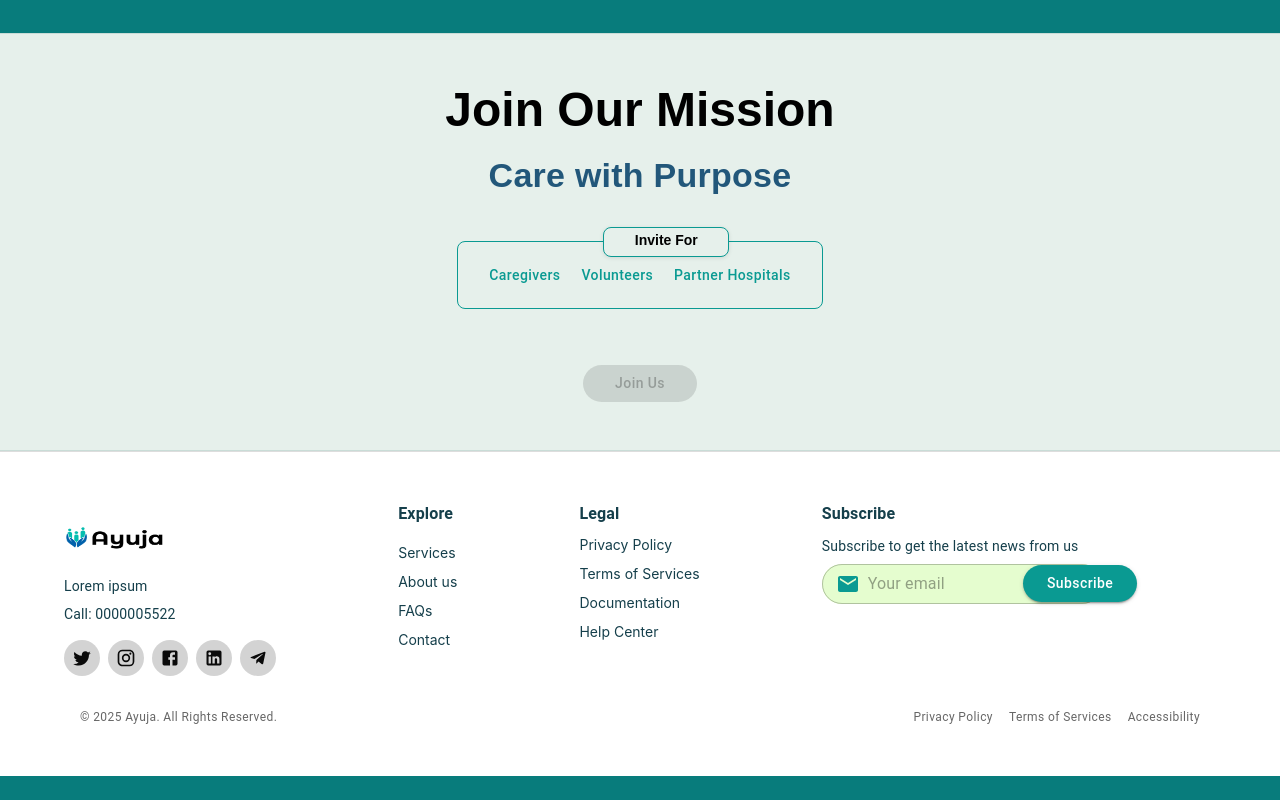
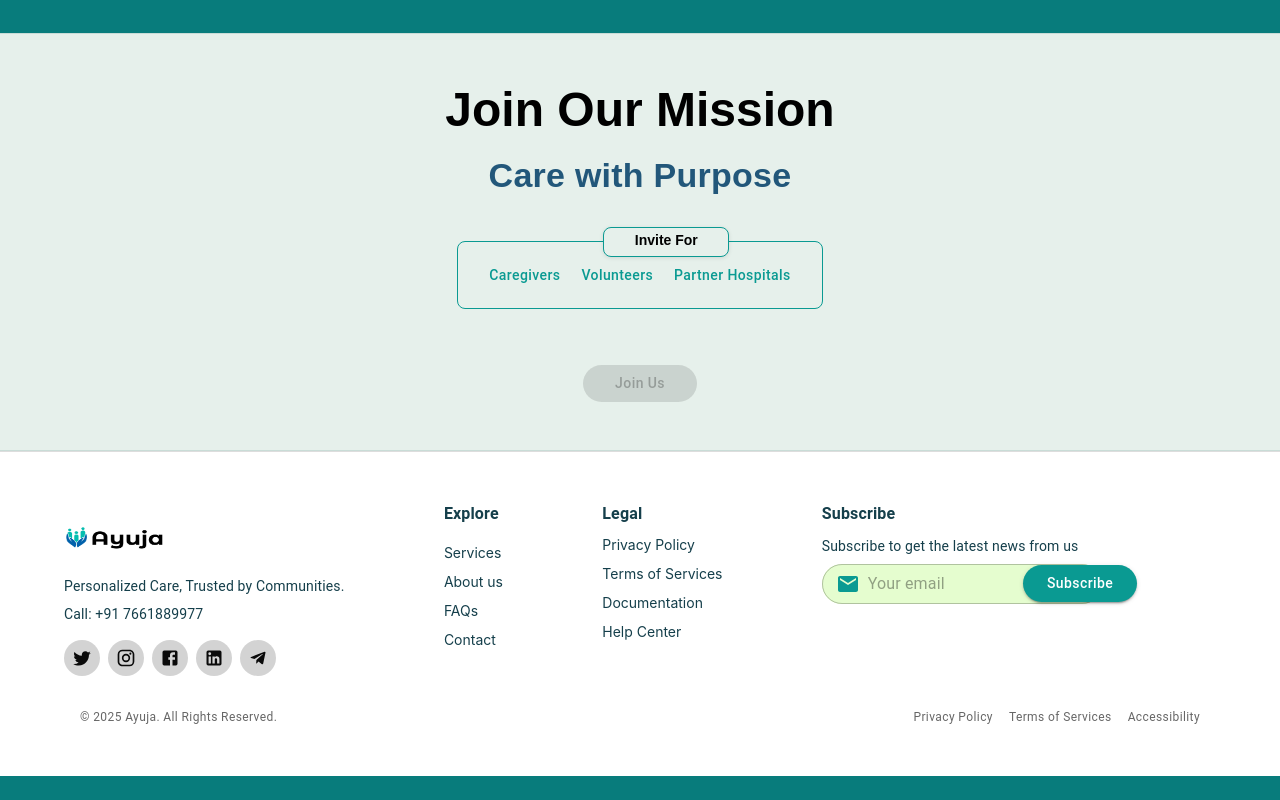
Before and after one commit to manjula-ayuja/ayuja, a React (Create React App) app in the folder ayuja-frontend/: page / in a window 1280 px wide. Shown: the part 2776-3576 px from the top of the page. Built offline with nearby package versions, Linux system fonts and the light colour scheme.

Commit message:
updated contact

```diff
--- a/ayuja-frontend/src/Components/HomePage.js
+++ b/ayuja-frontend/src/Components/HomePage.js
@@ -730,10 +730,10 @@ const inviteOptions = [
             <img  src={ayujalogo} alt="Ayuja Logo" width={100} height={28} style={{ marginRight: 10 }} />
         </Box>
               <Typography variant="body2" mb={1}>
-                Lorem ipsum
+               Personalized Care, Trusted by Communities.
               </Typography>
               <Typography variant="body2" mb={2}>
-                Call: 0000005522
+                Call: +91 7661889977
               </Typography>
 
           <Stack direction="row" spacing={1}>
```
Also changed, not shown: 1 other file (tests, documents, lock files or other folders).
